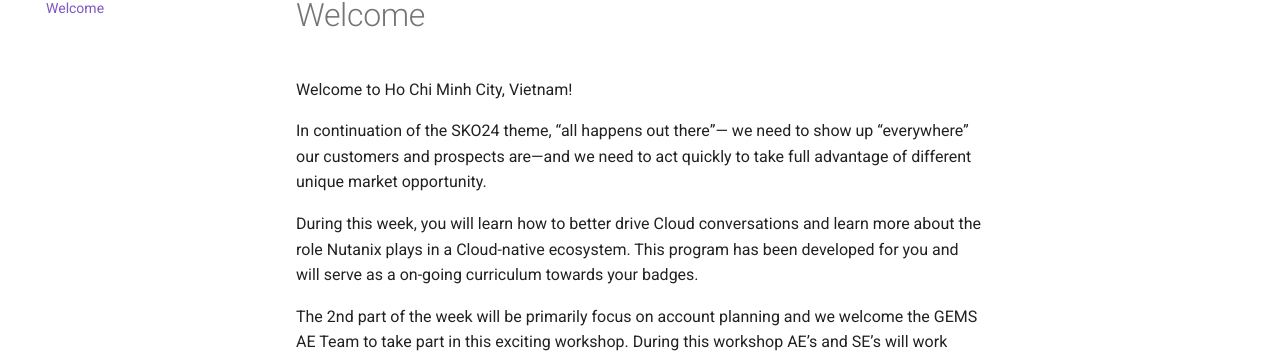
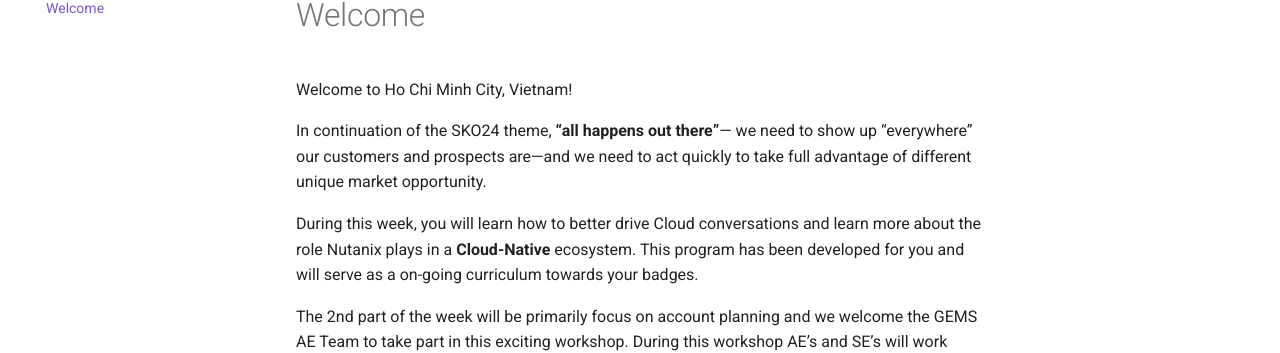
Before and after one commit to oriionz/gemslanding, an MkDocs documentation site: the page built from docs/index.md, in a window 1280 px wide. Shown: the part 151-504 px from the top of the page. Built offline with MkDocs 1.6.1 and Material for MkDocs 9.7.7, drawn with Linux system fonts in a browser that asks for light colours; comment, search, counter and statistics services are not loaded.

Commit message:
Welcome changes

```diff
--- a/docs/index.md
+++ b/docs/index.md
@@ -4,10 +4,10 @@
 Welcome to Ho Chi Minh City, Vietnam!
 
 
-In continuation of the SKO24 theme, “all happens out there”— we need to show up “everywhere” our customers and prospects are—and we need to act quickly to take full advantage of different unique market opportunity.
+In continuation of the SKO24 theme, **“all happens out there”**— we need to show up “everywhere” our customers and prospects are—and we need to act quickly to take full advantage of different unique market opportunity.
 
 
-During this week, you will learn how to better drive Cloud conversations and learn more about the role Nutanix plays in a Cloud-native ecosystem. This program has been developed for you and will serve as a on-going curriculum towards your badges.
+During this week, you will learn how to better drive Cloud conversations and learn more about the role Nutanix plays in a **Cloud-Native** ecosystem. This program has been developed for you and will serve as a on-going curriculum towards your badges.
 
 The 2nd part of the week will be primarily focus on account planning and we welcome the GEMS AE Team to take part in this exciting workshop. During this workshop AE’s and SE’s will work together in teams to create executable Account Plans which will help drive success in your territory and region in FY24
 
```
